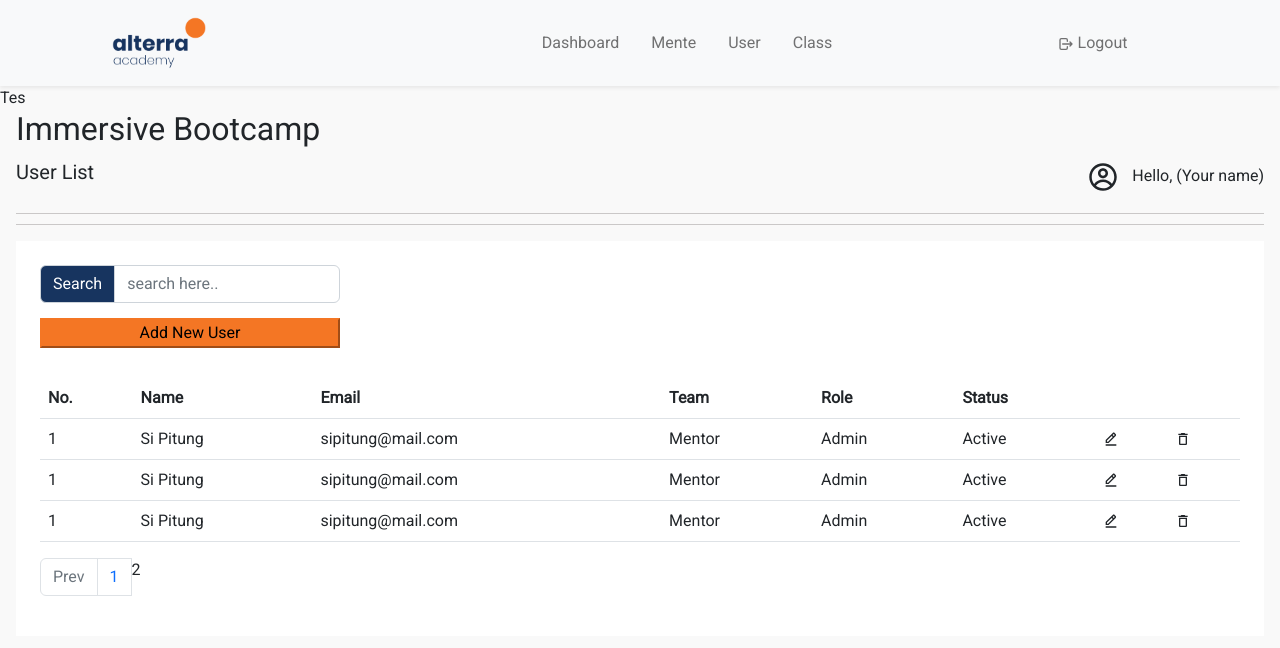
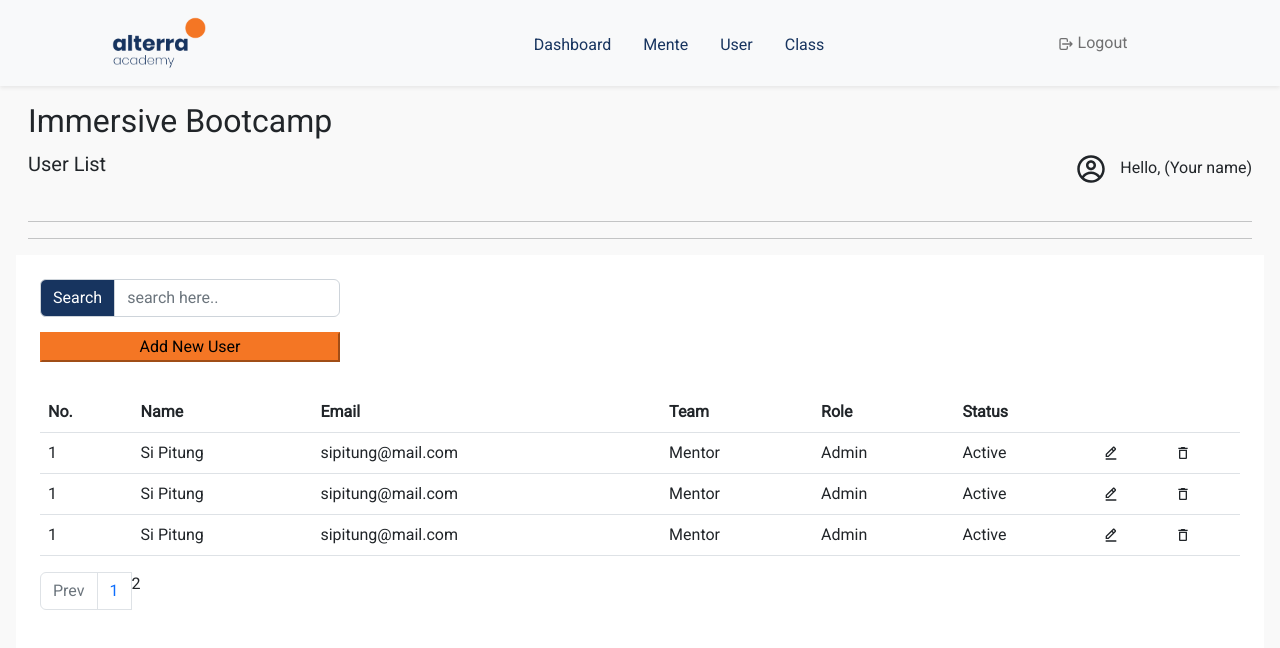
Before and after one commit to ALTA-FE8-GP3/immersive-dashboard, a Next.js app: page /user in a window 1280 px wide. Shown: the top 648 px of the page. Built offline with nearby package versions, Linux system fonts and the light colour scheme.

Commit message:
Update SubNav

```diff
--- a/components/Navbars.jsx
+++ b/components/Navbars.jsx
@@ -1,3 +1,4 @@
+import Link from 'next/link';
 import React, { useState } from 'react';
 import { Button, Nav, Container, Navbar, Col } from "react-bootstrap"
 import { useCookies } from 'react-cookie';
@@ -14,6 +15,12 @@ const Navbars = () => {
     const buttonStyle = {
         backgroundColor: "#F47624",
     }
+    const linkStyle = {
+        color: "#17345F",
+        marginRight: "2rem",
+        textDecoration: "none",
+        marginTop: "10px"
+    }
 
     return (
         <div>
@@ -27,20 +34,20 @@ const Navbars = () => {
                         <Navbar.Collapse id="navbarScroll" className="align-items-center justify-content-center">
                             <Nav className="w-75 d-xl-flex justify-content-between my-2 my-lg-0" style={{ maxHeight: '100px' }} navbarScroll>
                                 <Col className="w-100 d-flex justify-content-center">
-                                    <Nav.Link href="/dashboard" className="me-3">
-                                        Dashboard
-                                    </Nav.Link>
-                                    <Nav.Link href="mente" className="me-3">
-                                        Mente
-                                    </Nav.Link>
-                                    <Nav.Link href="user" className="me-3">
-                                        User
-                                    </Nav.Link>
-                                    <Nav.Link href="class" className="me-3">
-                                        Class
-                                    </Nav.Link>
+                                    <Link href="/dashboard" className="me-3">
+                                        <a style={linkStyle}>Dashboard</a>
+                                    </Link>
+                                    <Link href="/mente" className="me-3">
+                                        <a style={linkStyle}>Mente</a>
+                                    </Link>
+                                    <Link href="/user" className="me-3">
+                                        <a style={linkStyle}>User</a>
+                                    </Link>
+                                    <Link href="/class" className="me-3">
+                                        <a style={linkStyle}>Class</a>
+                                    </Link>
                                 </Col>
-                                <Nav.Link href="#">
+                                <Nav.Link onClick={handleLogout} href="#">
                                     <TbLogout /> Logout
                                 </Nav.Link>
                             </Nav>
--- /dev/null
+++ b/components/SubNavbar.jsx
@@ -0,0 +1,24 @@
+import React from "react"
+import { CgProfile } from "react-icons/cg";
+import { Container, Row, Col } from "react-bootstrap"
+
+const SubNavbar = ({ title }) => {
+    return (
+        <>
+            <Container fluid className="pt-3">
+                <h4 style={{ fontSize: '2rem' }}>Immersive Bootcamp</h4>
+                <Row>
+                    <Col xl={6}>
+                        <p style={{ fontSize: '20px' }}>{title}</p>
+                    </Col>
+                    <Col xl={6}>
+                        <p className="text-end"><CgProfile style={{ fontSize: '40px', paddingRight: '10px' }} /> Hello, (Your name)</p>
+                    </Col>
+                </Row>
+                <hr /> <hr />
+            </Container>
+        </>
+    )
+}
+
+export default SubNavbar
--- a/pages/dashboard/index.jsx
+++ b/pages/dashboard/index.jsx
@@ -1,9 +1,10 @@
 import React from 'react'
+import SubNavbar from '../../components/SubNavbar'
 
 const Index = () => {
   return (
     <div>
-
+      <SubNavbar title="Dashboard"/>
     </div>
   )
 }
--- a/pages/user/index.jsx
+++ b/pages/user/index.jsx
@@ -1,27 +1,17 @@
 import React from 'react'
-import { CgProfile } from "react-icons/cg";
 import { BiEditAlt } from "react-icons/bi";
 import { MdDeleteOutline } from "react-icons/md";
+import SubNavbar from '../../components/SubNavbar';
 
 const Index = () => {
+
   return (
     <div style={{ backgroundColor: '#F9F9F9' }}>
-      <div>Tes</div>
       <div>
-        <h4 style={{ fontSize: '2rem' }} className='px-3'>Immersive Bootcamp</h4>
         <div className='px-3'>
-          <div className='row'>
-            <div className='col-6'>
-              <p style={{ fontSize: '20px' }}>User List</p>
-            </div>
-            <div className='col-6'>
-              <p className='text-end'>
-                <p><CgProfile style={{ fontSize: '40px', paddingRight: '10px' }} /> Hello, (Your name)</p>
-              </p>
-            </div>
-          </div>
-          <div style={{ borderTop: '1px solid #CAC8C8' }}></div>
-          <div style={{ borderTop: '1px solid #CAC8C8', marginTop: '10px' }}></div>
+          <SubNavbar
+            title="User List"
+          />
           <div className='bg-white mt-3 p-4'>
             <div className='input-group flex-nowrap' style={{ width: '300px' }}>
               <span className='input-group-text' id='addon-wrapping' style={{ backgroundColor: '#17345F', color: 'white' }}>Search</span>
```
